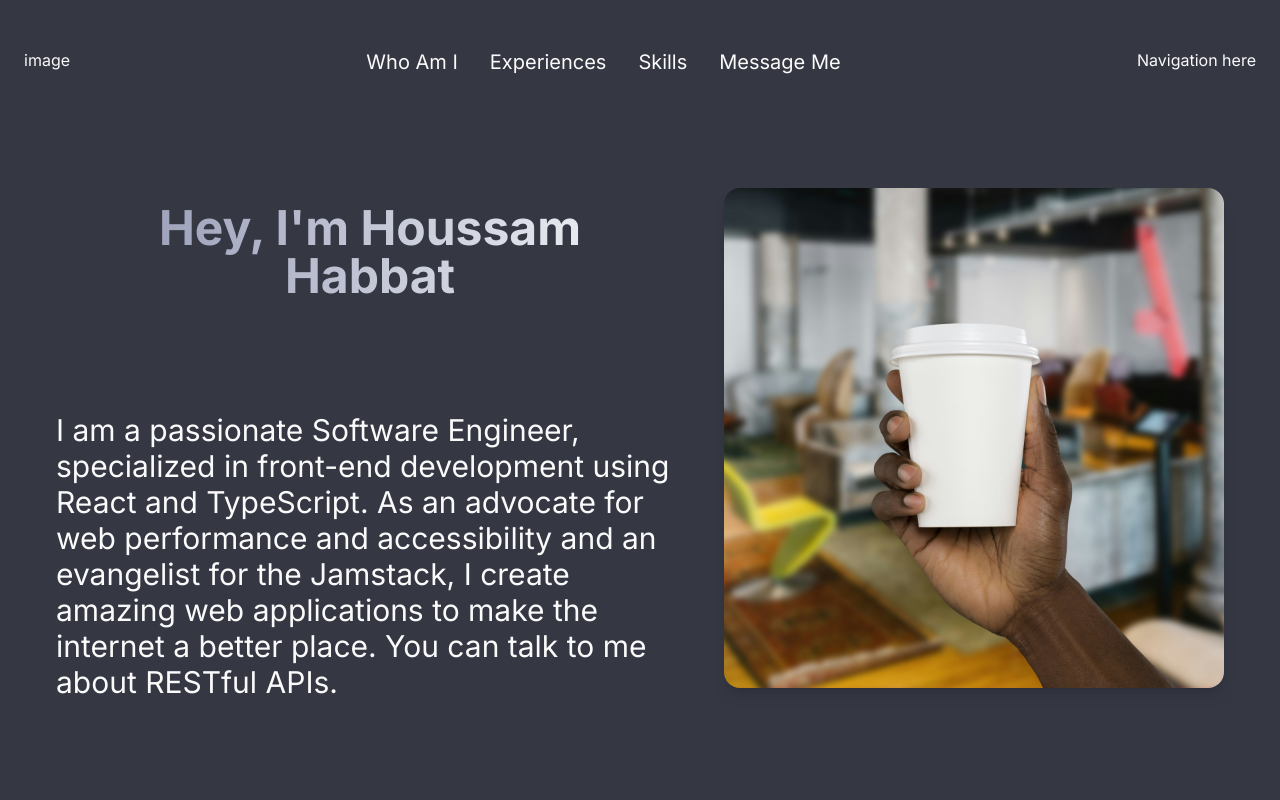
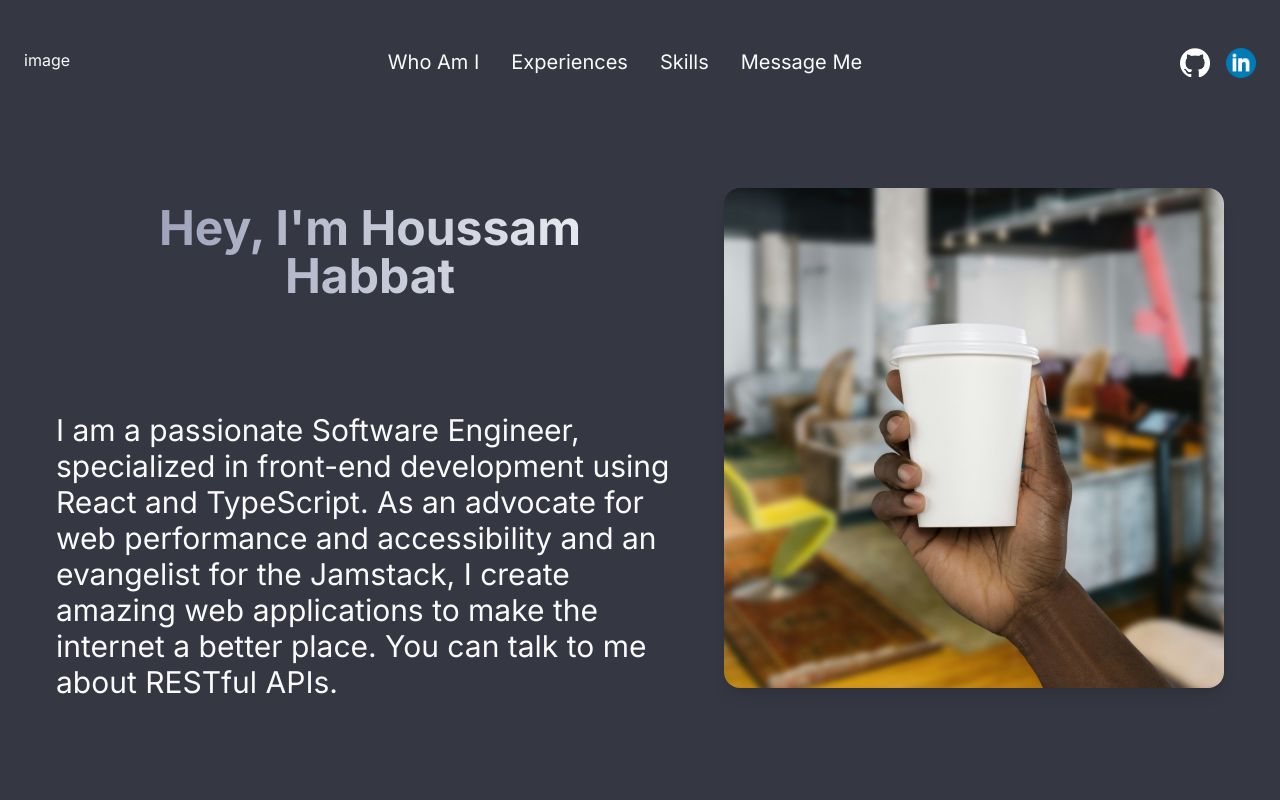
Before and after one commit to HTHoussam/my-portfolio, a Next.js app: page / in a window 1280 px wide. Shown: the top 800 px of the page. Built offline with nearby package versions, Linux system fonts and the light colour scheme.

Commit message:
chore:change git user + navigation links

```diff
--- a/src/app/components/header.tsx
+++ b/src/app/components/header.tsx
@@ -1,3 +1,4 @@
+import Image from "next/image";
 import Link from "next/link";
 
 const Header = () => {
@@ -34,7 +35,24 @@ const Header = () => {
           </Link>
         ))}
       </nav>
-      <div>Navigation here </div>
+      <div className="flex flex-row gap-4">
+        <Link href={"https://github.com/HTHoussam"}>
+          <Image
+            src="/assets/imgs/github-icon.png"
+            width={30}
+            height={30}
+            alt="github-icon"
+          />
+        </Link>
+        <Link href={"https://www.linkedin.com/in/habbathoussam/"}>
+          <Image
+            src="/assets/imgs/linkedin-icon.png"
+            width={30}
+            height={30}
+            alt="linkedin-icon"
+          />
+        </Link>
+      </div>
     </div>
   );
 };
```
Also changed, not shown: public/assets/imgs/github-icon.png (added), public/assets/imgs/linkedin-icon.png (added).
